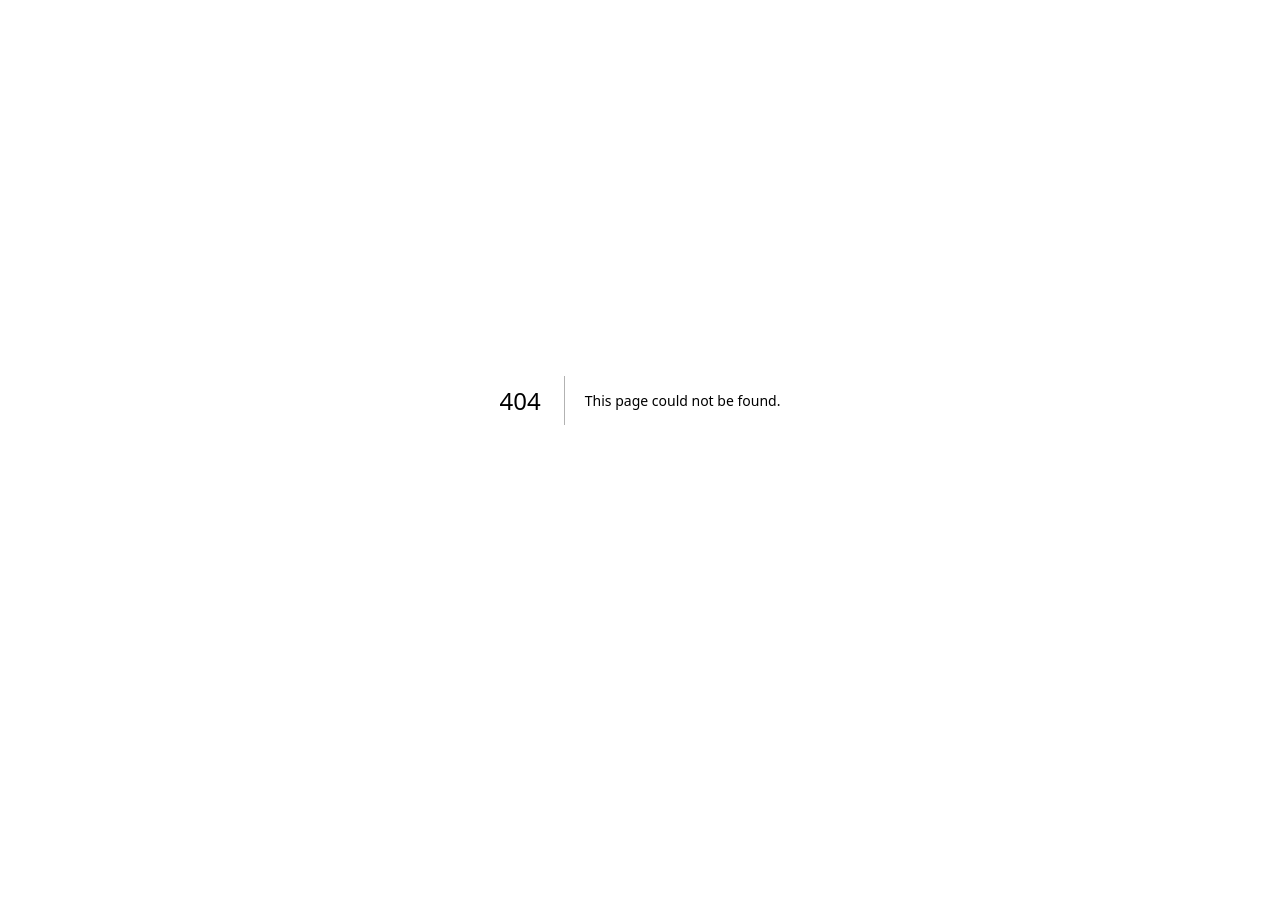
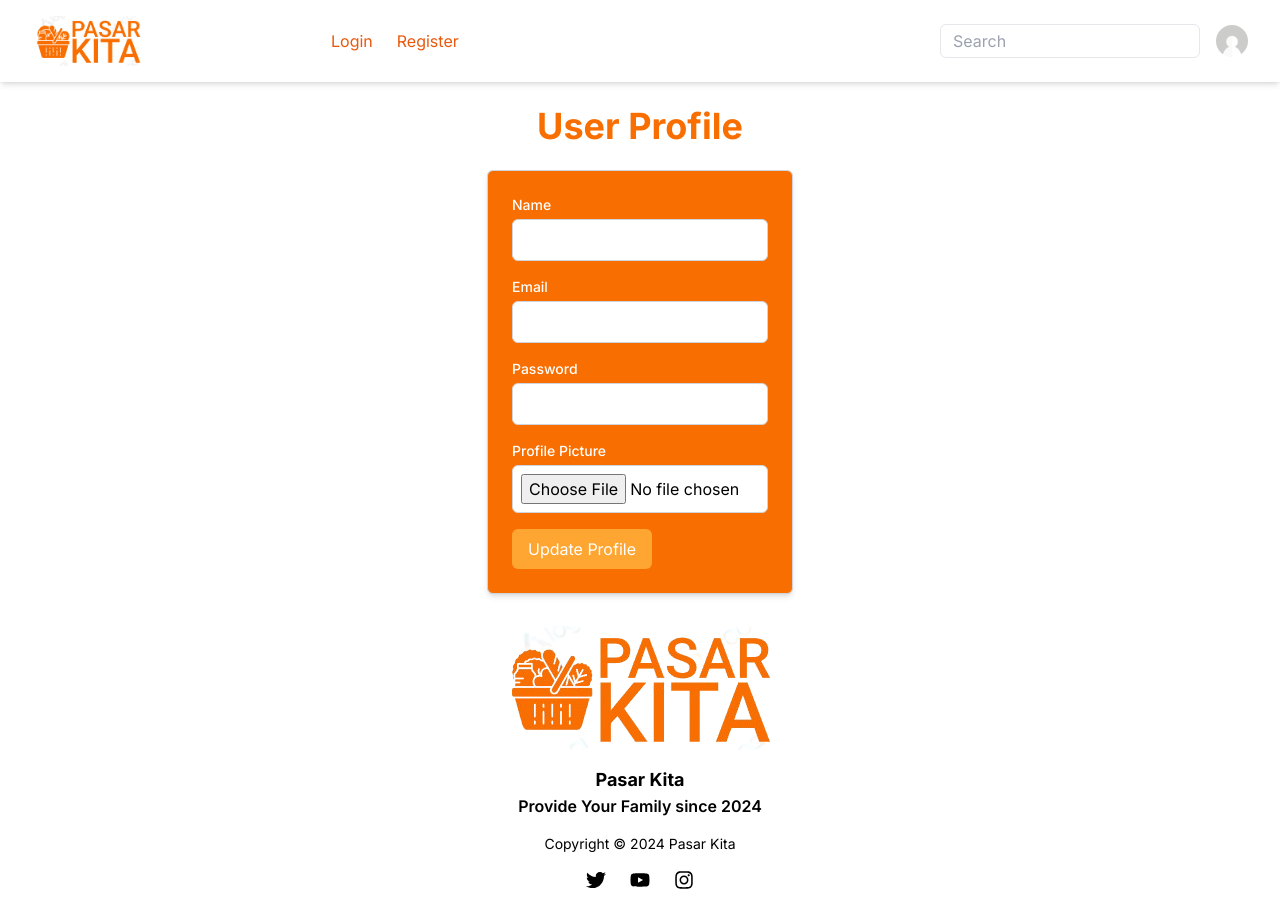
Before and after one commit to purwadhikafullstack/JCWD2804-02, a Next.js app in the folder apps/web/: page /profile in a window 1280 px wide. Before the commit this address had no page. Before the commit the page ends 800 px from the top, so only its background shows below. Built offline with nearby package versions, Linux system fonts and the light colour scheme.

Commit message:
build: profile page

```diff
--- /dev/null
+++ b/apps/web/src/app/profile/page.tsx
@@ -0,0 +1,18 @@
+import React from 'react';
+import Profile from '@/components/ProfilePage/Profile';
+import Navbar from '@/components/HomePage/Navbar';
+import Footer from '@/components/HomePage/Footer';
+
+const page = () => {
+  return (
+    <div className="overflow-x-hidden bg-white">
+      <div>
+        <Navbar />
+        <Profile />
+        <Footer />
+      </div>
+    </div>
+  );
+};
+
+export default page;
--- a/apps/web/src/components/HomePage/Navbar.tsx
+++ b/apps/web/src/components/HomePage/Navbar.tsx
@@ -7,7 +7,11 @@ const Navbar: React.FC = () => {
   const [isOpen, setIsOpen] = useState(false);
 
   const handleClick = () => {
-    router.push('/home');
+    router.push('/');
+  };
+
+  const onClick = () => {
+    router.push('/profile');
   };
 
   const toggleMenu = () => {
@@ -74,6 +78,7 @@ const Navbar: React.FC = () => {
         </div>
         <div className="relative">
           <img
+            onClick={onClick}
             src="/images/avatar.png"
             alt="User Avatar"
             className="h-8 w-8 rounded-full cursor-pointer"
--- /dev/null
+++ b/apps/web/src/components/ProfilePage/Profile.tsx
@@ -0,0 +1,69 @@
+import React from 'react';
+
+const Profile = () => {
+  return (
+    <div className="container mx-auto">
+      <h1 className="text-4xl text-primary text-center font-bold my-6">
+        User Profile
+      </h1>
+      <div className="flex justify-center">
+        <div className="p-6 bg-primary border border-gray-300 rounded-md shadow-md">
+          <form>
+            <div className="mb-4">
+              <label className="block text-sm font-medium text-white">
+                Name
+              </label>
+              <input
+                type="text"
+                name="name"
+                className="mt-1 block w-full p-2 border bg-white text-black border-gray-300 rounded-md"
+              />
+            </div>
+
+            <div className="mb-4">
+              <label className="block text-sm font-medium text-white">
+                Email
+              </label>
+              <input
+                type="email"
+                name="email"
+                className="mt-1 block w-full p-2 border bg-white text-black border-gray-300 rounded-md"
+              />
+            </div>
+
+            <div className="mb-4">
+              <label className="block text-sm font-medium text-white">
+                Password
+              </label>
+              <input
+                type="password"
+                name="password"
+                className="mt-1 block w-full p-2 border bg-white text-black border-gray-300 rounded-md"
+              />
+            </div>
+
+            <div className="mb-4">
+              <label className="block text-sm font-medium text-white">
+                Profile Picture
+              </label>
+              <input
+                type="file"
+                name="profilePicture"
+                className="mt-1 block w-64 p-2 border bg-white text-black border-gray-300 rounded-md"
+              />
+            </div>
+
+            <button
+              type="submit"
+              className="bg-third hover:bg-secondary text-white px-4 py-2 rounded-md"
+            >
+              Update Profile
+            </button>
+          </form>
+        </div>
+      </div>
+    </div>
+  );
+};
+
+export default Profile;
```
